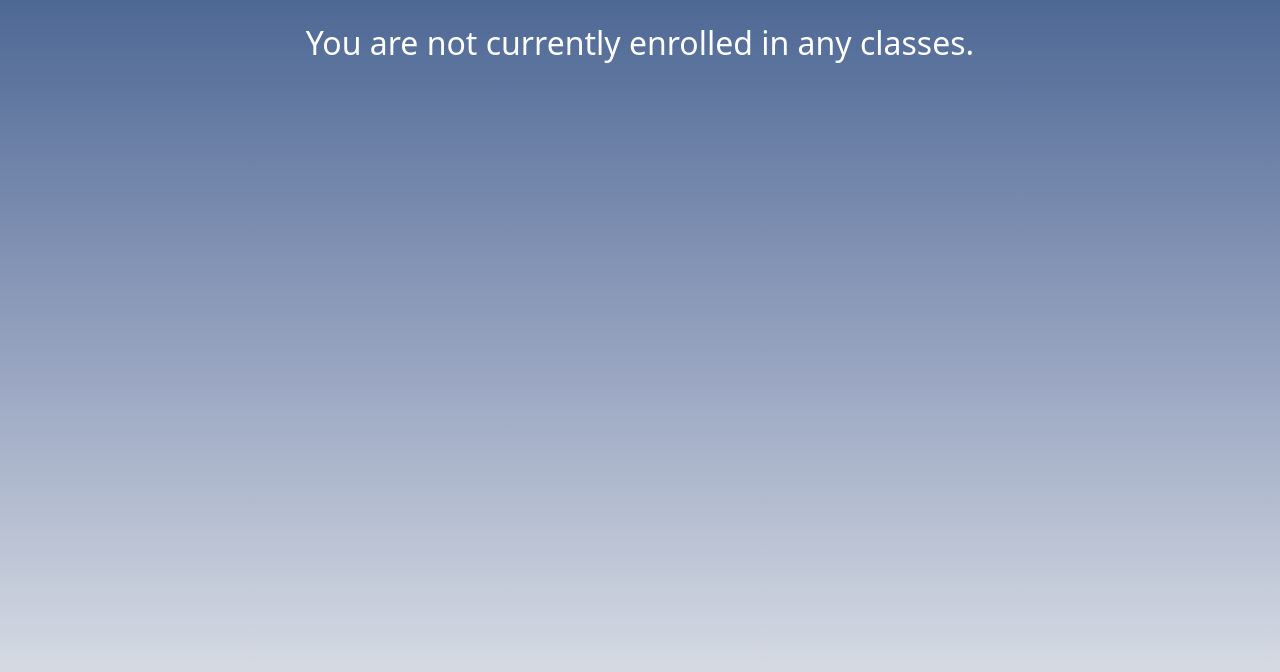
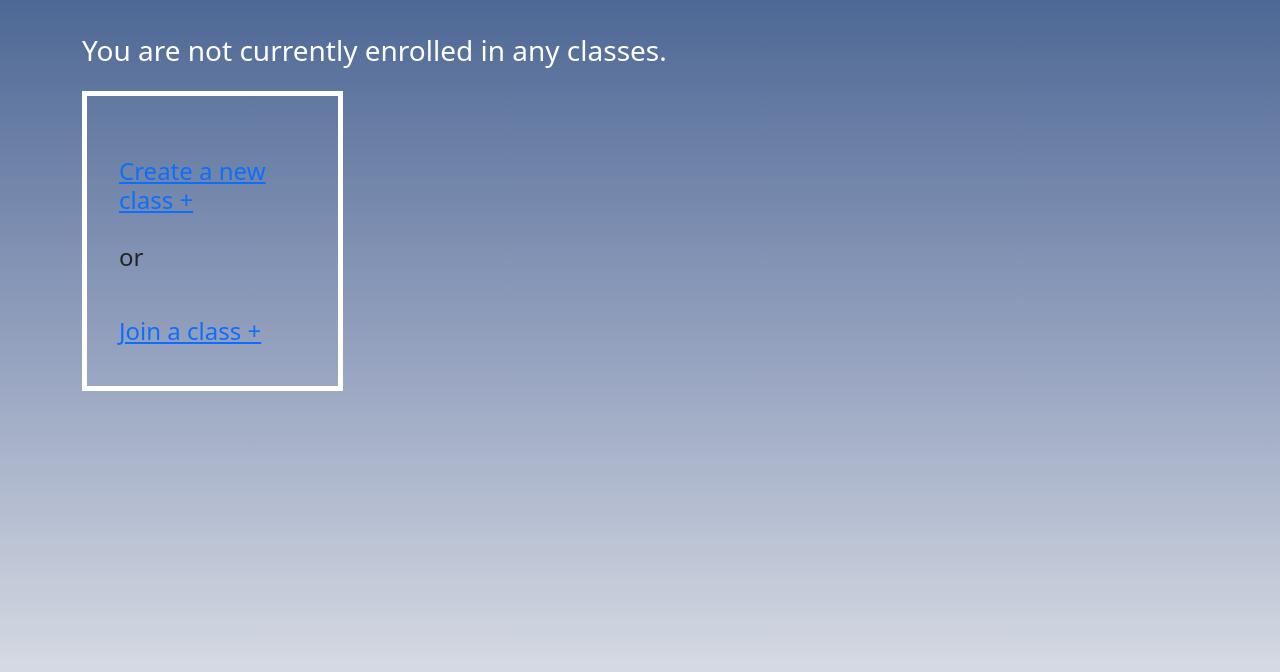
Before and after one commit to eliasposner/HoosNotes, a Django app: page /listclasses/ in a window 1280 px wide. Shown: the part 56-728 px from the top of the page. Run offline with Django 3.2, Linux system fonts and the light colour scheme; the visitor is signed in with stand-in values (Sample User, id 1); data comes from the database, SQL or seed files in the repository; data that the repository does not hold is empty; some libraries are stand-ins or nearby versions.

Commit message:
change list classes

```diff
--- a/scheduler/templates/scheduler/listclass.html
+++ b/scheduler/templates/scheduler/listclass.html
@@ -9,48 +9,38 @@
   <div class="row">
 <h3 class="text-left" style = "color: white;" > <br> Your Classes</h3>
 
- 		<div class="col-sm-4">
+ 		<div class="col-sm-3">
 		<p style="border:10px; padding: 0em;">
 		<li class="list-group-item" style="border:5px; height: 300; border-style:solid; border-color: white; padding: 2em;">
 
 		<h4>
 
 			<br>
+			<a class="link-primary" href="{% url 'create_student_class'%}">
+			Create a new class + </a>
 			<br>
-			<a class="link-dark" href="{% url 'create_student_class'%}">
-			Add a Class +
+						<br>
+
+			<p class="text-dark" > or </p>
+			<br>
+
+			<a class="link-primary" href="{% url 'join_student_classes'%}">
+			Join a class + </a>
 			<br>
 			<br>
 			<br>
 
-		</a>
+
+			<br>
 		</h4>
 		</li>
        	</p>
        	</div>
 
-       	<div class="col-sm-4">
-		<p style="border:10px; padding: 0em;">
-		<li class="list-group-item" style="border:5px; height: 300; border-style:solid; border-color: white; padding: 2em;">
 
-		<h4>
-
-			<br>
-			<br>
-			<a class="link-dark" href="{% url 'join_student_classes'%}">
-			Join a Class +
-			<br>
-			<br>
-			<br>
-
-		</a>
-		</h4>
-		</li>
-       	</p>
-       	</div>
 
     {% for class in list_of_classes %}
-        <div class="col-sm-4">
+        <div class="col-sm-3">
 		<p style="border:10px; padding: 0em;">
 		<li class="list-group-item" style="border:5px; height: 300; border-style:solid; border-color: white; padding: 2em;">
 
@@ -75,7 +65,40 @@
   </div>
 </div>
 {% else %}
-	<br>
-	<h2 class="text-center text-white">You are not currently enrolled in any classes.</h2>
+	<div class="container">
+  <div class="row">
+<h3 class="text-left" style = "color: white;" > <br> You are not currently enrolled in any classes. </h3>
+
+ 		<div class="col-sm-3">
+		<p style="border:10px; padding: 0em;">
+		<li class="list-group-item" style="border:5px; height: 300; border-style:solid; border-color: white; padding: 2em;">
+
+		<h4>
+
+			<br>
+			<a class="link-primary" href="{% url 'create_student_class'%}">
+			Create a new class + </a>
+			<br>
+						<br>
+
+			<p class="text-dark" > or </p>
+			<br>
+
+			<a class="link-primary" href="{% url 'join_student_classes'%}">
+			Join a class + </a>
+			<br>
+			<br>
+			<br>
+
+
+			<br>
+
+
+		</h4>
+		</li>
+       	</p>
+       	</div>
+       	 </div>
+</div>
 {% endif %}
 {% endblock %}
```
